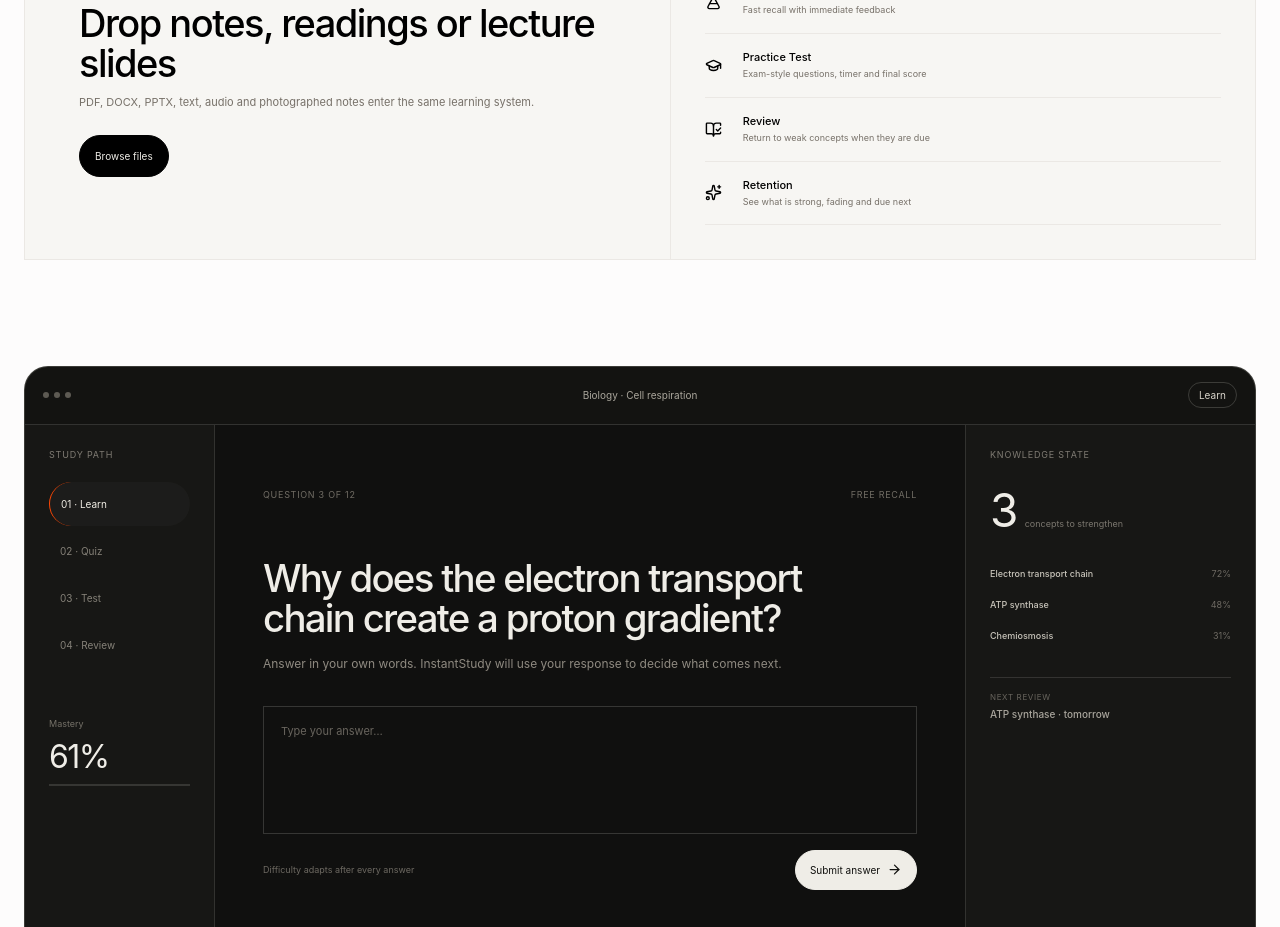
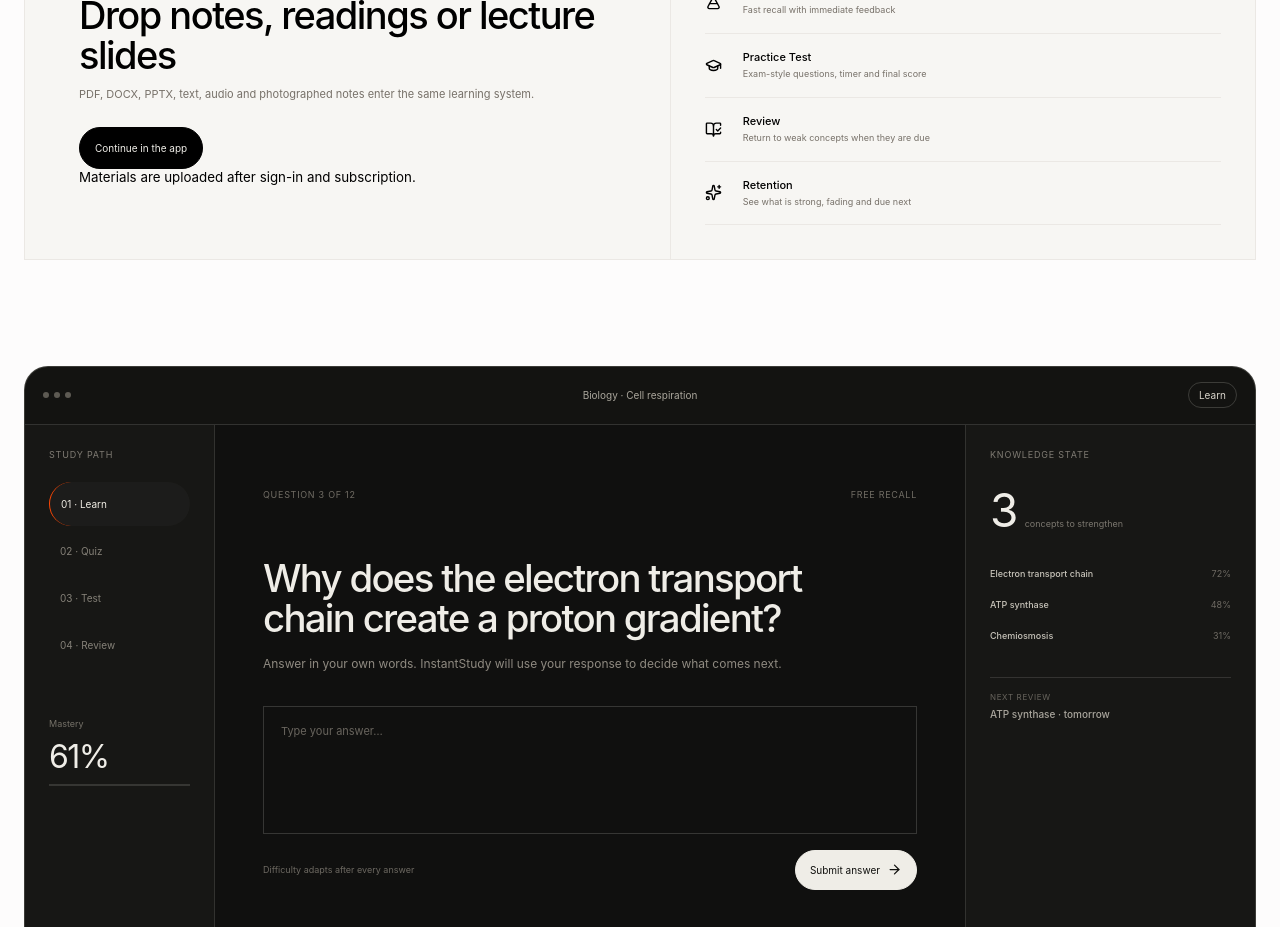
Before and after one commit to raphaelribeirob/InstantStudy, a React (Vite) app in the folder apps/web/: page / in a window 1280 px wide. Shown: the part 1340-2267 px from the top of the page. Built offline with nearby package versions, Linux system fonts and the light colour scheme; no server answers.

Commit message:
feat(aha): connect honest paid import CTA, guided first lesson and verified recovery feedback

```diff
--- a/apps/web/src/App.tsx
+++ b/apps/web/src/App.tsx
@@ -97,7 +97,7 @@ function Logo() {
 }
 
 function StudyGenerator() {
-  const { t } = useTranslation();
+  const { t, i18n } = useTranslation();
   const [source, setSource] = useState<"paste" | "upload" | "drive" | "audio" | "scan">("upload");
 
   const labels = {
@@ -147,9 +147,17 @@ function StudyGenerator() {
             <p>
               {t("landing.supportedSources")}
             </p>
-            <button type="button">
-              {source === "paste" ? t("landing.paste") : source === "drive" ? t("landing.chooseFile") : source === "audio" ? t("landing.audio") : source === "scan" ? t("landing.scan") : t("landing.browseFiles")}
+            <button type="button" onClick={() => {
+              event("landing_import_intent", { source });
+              // Source selection is preserved across the existing hard paywall.
+              // Files/text are collected ONLY after a verified subscription.
+              window.location.assign(`/app?start=${encodeURIComponent(source)}`);
+            }}>
+              {i18n.language.startsWith("pt") ? "Continuar no aplicativo" : "Continue in the app"}
             </button>
+            <small>{i18n.language.startsWith("pt")
+              ? "O envio do material acontece depois de entrar e assinar."
+              : "Materials are uploaded after sign-in and subscription."}</small>
           </div>
 
           <div className="generated-stack">
```
